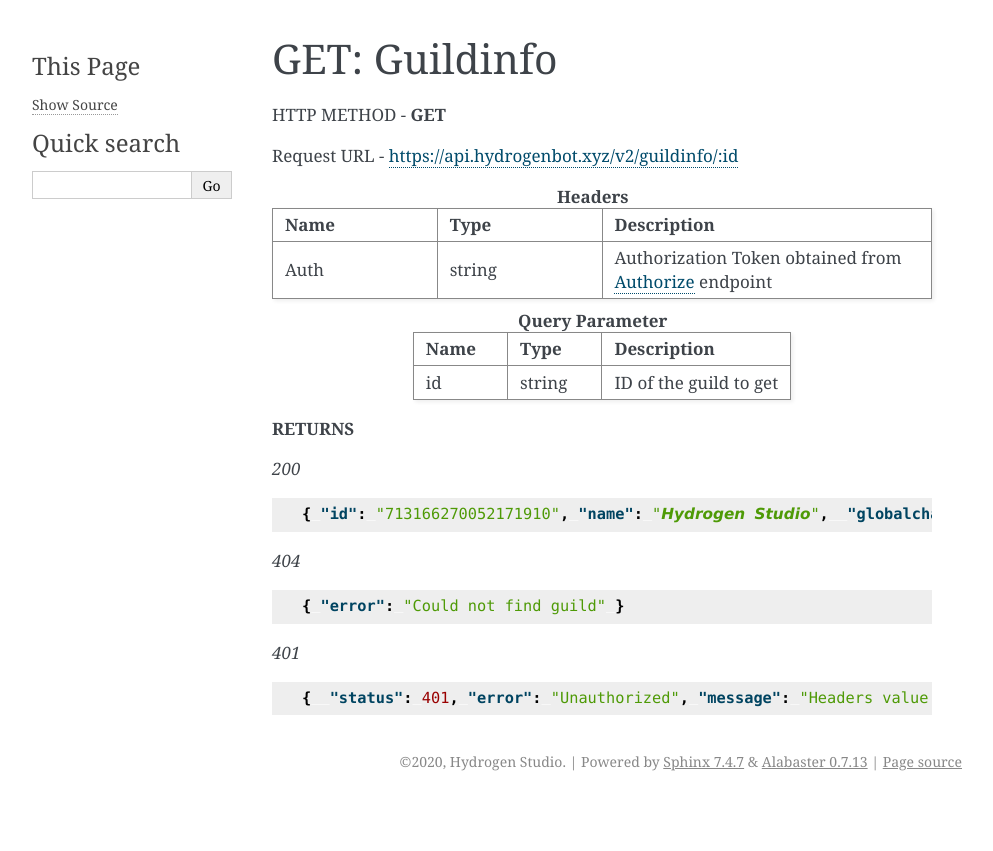
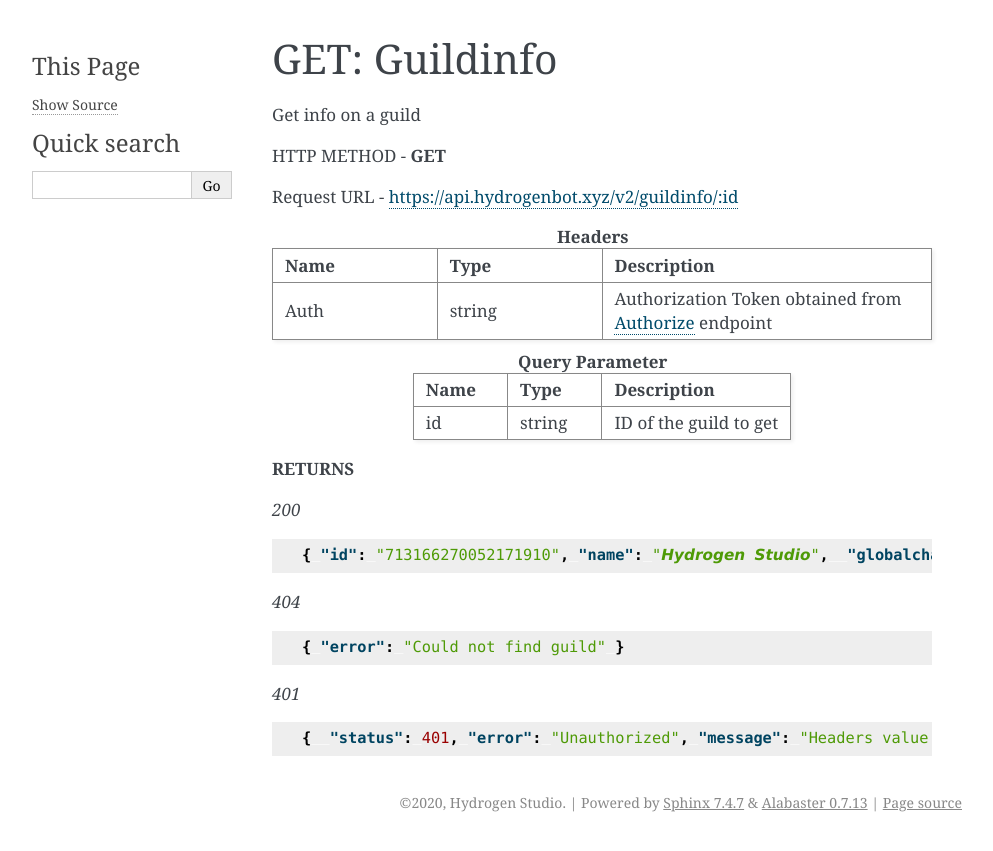
Before and after one commit to jerryzhangdev/hydrogen-developer-docs, a Sphinx documentation site: the page built from docs/source/guildinfo.rst, in a window 1280 px wide. Shown: the top 851 px of the page, without its empty margins (148-1141 px from the left). Built offline with Sphinx 7.4.7, drawn with Linux system fonts in a browser that asks for light colours.

Commit message:
Update guildinfo.rst

```diff
--- a/docs/source/guildinfo.rst
+++ b/docs/source/guildinfo.rst
@@ -1,5 +1,7 @@
 GET: Guildinfo
 ==============
+
+Get info on a guild
 
 HTTP METHOD - **GET**
 
```
